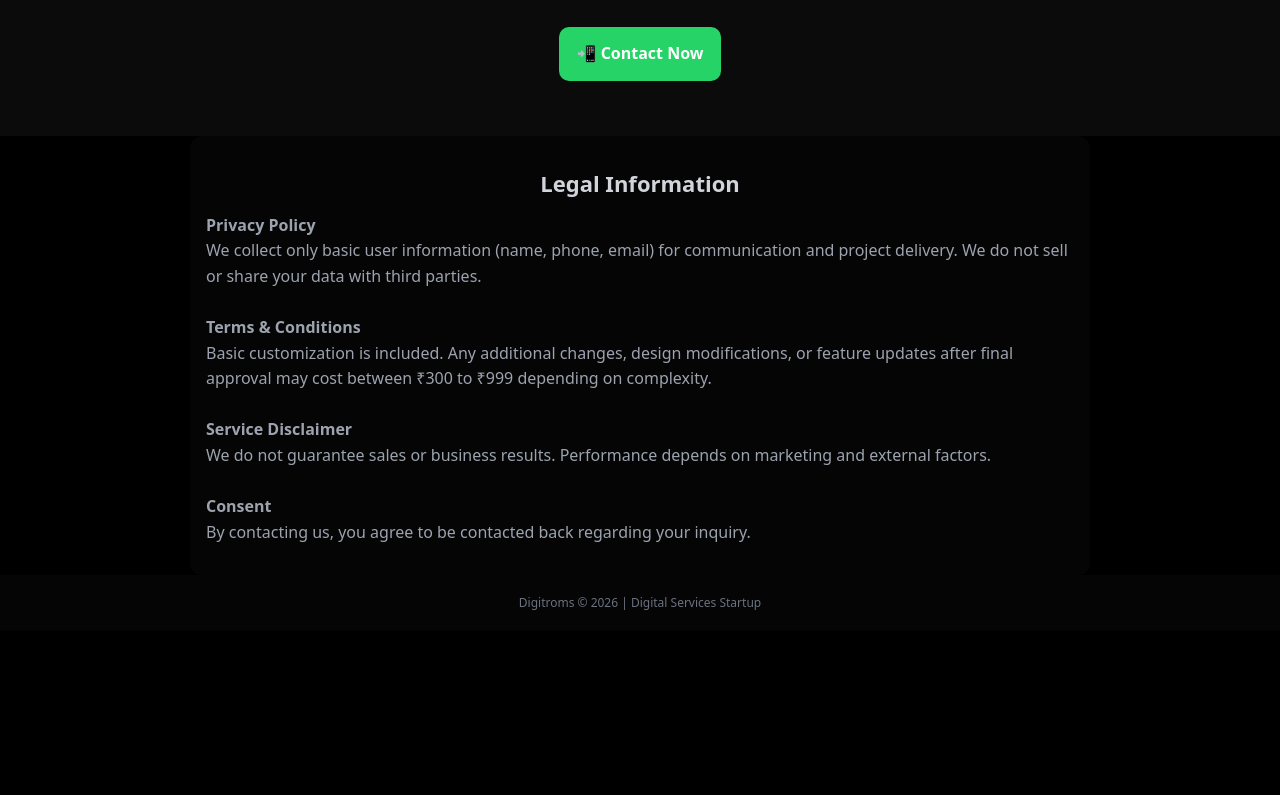
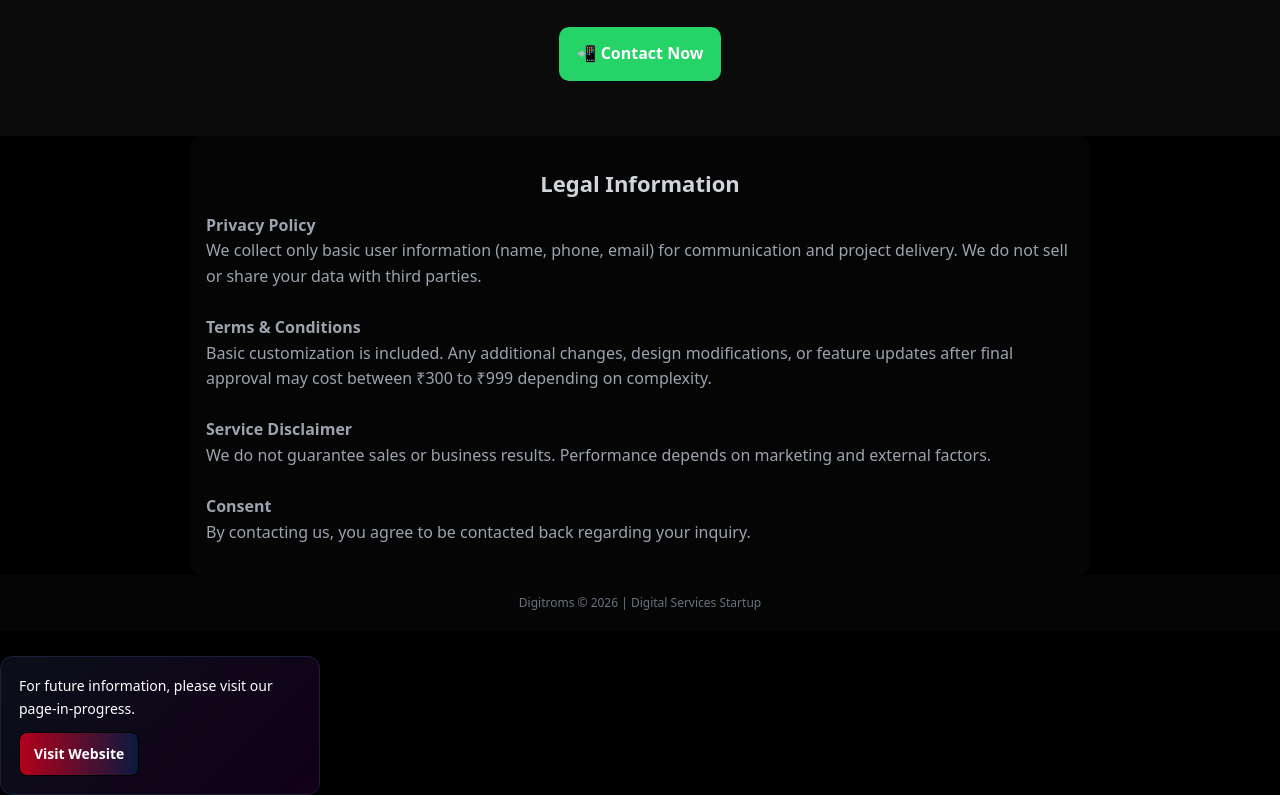
Before and after one commit to rohit7n/digitroms, a plain HTML site: page index.html in a window 1280 px wide. Shown: the part 2904-3699 px from the top of the page. Before the commit the page ends 3535 px from the top, so only its background shows below. Drawn offline with Linux system fonts and the light colour scheme.

Commit message:
Add promotional section with visit link
Added a promotional section with a link to a page in progress.

```diff
--- a/index.html
+++ b/index.html
@@ -323,5 +323,18 @@ footer{
 
 <a class="float-wa" href="https://wa.me/919226007329">💬</a>
 
+<br>
+<div style="background: linear-gradient(135deg, #0b0f1a, #120018); padding: 18px; border-radius: 12px; border: 1px solid #1a1f3a; font-family: Arial, sans-serif; max-width: 320px;">
+
+  <div style="color: #ffffff; font-size: 14px; margin-bottom: 12px;">
+    For future information, please visit our page-in-progress.
+  </div>
+
+  <a href="https://sites.google.com/view/digitroms" target="_blank" rel="noopener noreferrer"
+     style="display: inline-block; padding: 10px 14px; background: linear-gradient(90deg, #b3001b, #0a1a3f); color: #ffffff; text-decoration: none; border-radius: 8px; font-size: 14px; font-weight: bold; border: 1px solid #000;">
+    Visit Website
+  </a>
+
+</div>
 </body>
 </html>
```
